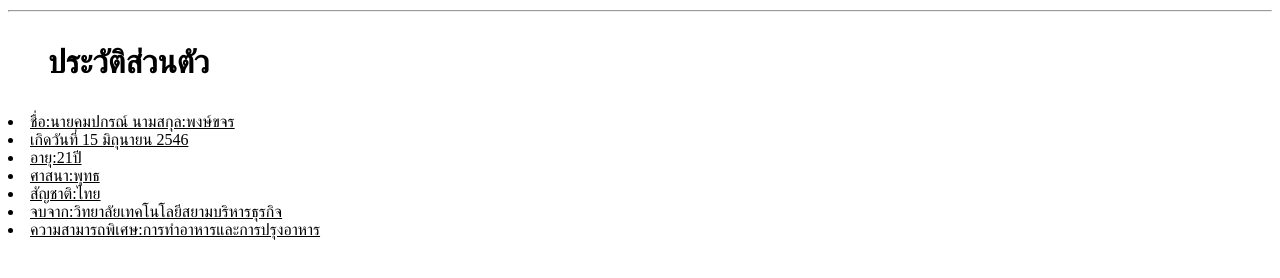
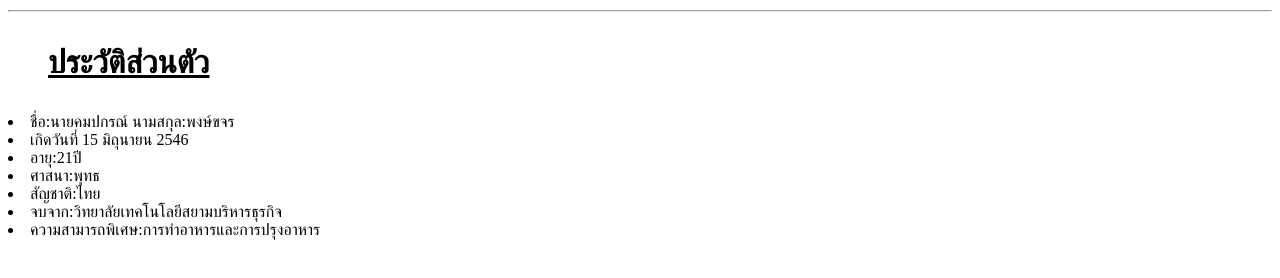
Before and after one commit to Earth930/personal, a plain HTML site: page index.html in a window 1280 px wide. Shown: the part 194-472 px from the top of the page. Drawn offline with Linux system fonts and the light colour scheme.

Commit message:
Update index.html

```diff
--- a/index.html
+++ b/index.html
@@ -10,7 +10,7 @@
     <img src="PersonalImgae.jpg">
 
 </div><hr/>
-    <h1><ul>ประวัติส่วนตัว</h1><u/>
+    <h1><ul><u>ประวัติส่วนตัว</h1></u>
 
         <li>ชื่อ:นายคมปกรณ์ นามสกุล:พงษ์ขจร </li>
            <li> เกิดวันที่ 15 มิถุนายน 2546 </li>
```
